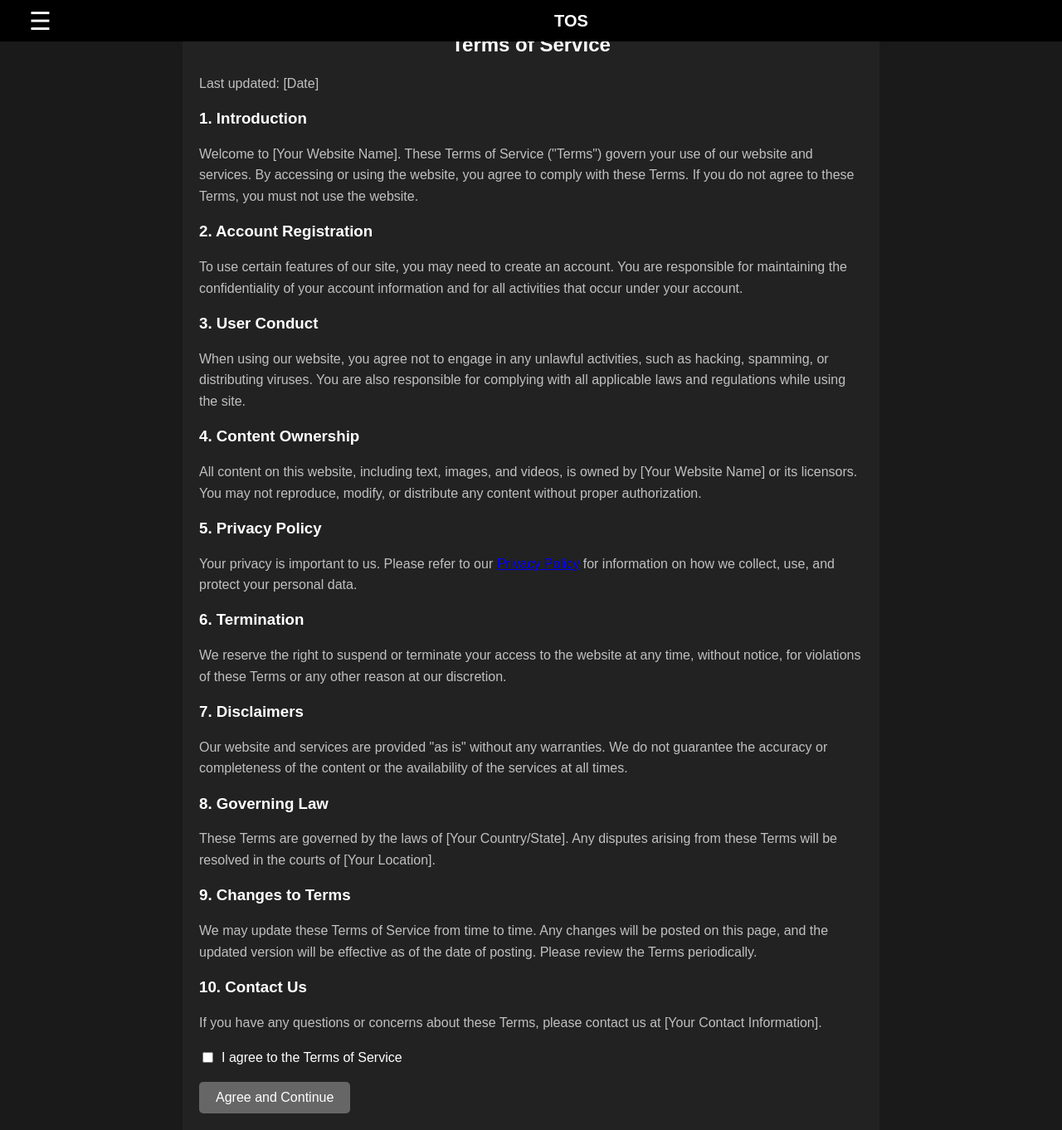
After one commit to NikkHubThe1st/Team-Project-and-Professionalism---Project, a PHP site: page /TOS.html in a window 1280 px wide. The commit adds this page. Shown: the whole page at 83% size. Run offline with PHP 8.4, Linux system fonts and the light colour scheme.

Commit message:
Add files via upload
reworked dashboard.html
created TOS.html and a JS script for HTML
css is universal for all pages

```diff
--- /dev/null
+++ b/TOS.html
@@ -0,0 +1,77 @@
+<!DOCTYPE html>
+<html lang="en">
+<head>
+    <meta charset="UTF-8">
+    <meta name="viewport" content="width=device-width, initial-scale=1.0">
+    <title>Terms of Service</title>
+    <link rel="stylesheet" href="styles.css"> <!-- Reuse the same stylesheet -->
+</head>
+<body>
+    <!-- Navigation Menu (same as Dashboard) -->
+    <div id="navbar">
+        <div id="menu-toggle" class="menu-icon">
+            &#9776; <!-- Hamburger Icon -->
+        </div>
+        <h1 class="dashboard-title">TOS</h1> <!-- Title changed to "TOS" -->
+        <nav id="side-nav" class="side-nav">
+            <ul>
+                <li><a href="Dashboard.html">Dashboard</a></li>
+                <li><a href="#">Rewards</a></li>
+                <li><a href="#">Report Issue</a></li>
+                <li><a href="TOS.html">TOS</a></li>
+                <li><a href="#">Profile</a></li>
+                <li><a href="#">Sign In</a></li>
+            </ul>
+        </nav>
+    </div>
+
+    <!-- Main Content for Terms of Service -->
+    <div id="tos-content">
+        <h2>Terms of Service</h2>
+        <p>Last updated: [Date]</p>
+
+        <h3>1. Introduction</h3>
+        <p>Welcome to [Your Website Name]. These Terms of Service ("Terms") govern your use of our website and services. By accessing or using the website, you agree to comply with these Terms. If you do not agree to these Terms, you must not use the website.</p>
+
+        <h3>2. Account Registration</h3>
+        <p>To use certain features of our site, you may need to create an account. You are responsible for maintaining the confidentiality of your account information and for all activities that occur under your account.</p>
+
+        <h3>3. User Conduct</h3>
+        <p>When using our website, you agree not to engage in any unlawful activities, such as hacking, spamming, or distributing viruses. You are also responsible for complying with all applicable laws and regulations while using the site.</p>
+
+        <h3>4. Content Ownership</h3>
+        <p>All content on this website, including text, images, and videos, is owned by [Your Website Name] or its licensors. You may not reproduce, modify, or distribute any content without proper authorization.</p>
+
+        <h3>5. Privacy Policy</h3>
+        <p>Your privacy is important to us. Please refer to our <a href="privacy-policy.html">Privacy Policy</a> for information on how we collect, use, and protect your personal data.</p>
+
+        <h3>6. Termination</h3>
+        <p>We reserve the right to suspend or terminate your access to the website at any time, without notice, for violations of these Terms or any other reason at our discretion.</p>
+
+        <h3>7. Disclaimers</h3>
+        <p>Our website and services are provided "as is" without any warranties. We do not guarantee the accuracy or completeness of the content or the availability of the services at all times.</p>
+
+        <h3>8. Governing Law</h3>
+        <p>These Terms are governed by the laws of [Your Country/State]. Any disputes arising from these Terms will be resolved in the courts of [Your Location].</p>
+
+        <h3>9. Changes to Terms</h3>
+        <p>We may update these Terms of Service from time to time. Any changes will be posted on this page, and the updated version will be effective as of the date of posting. Please review the Terms periodically.</p>
+
+        <h3>10. Contact Us</h3>
+        <p>If you have any questions or concerns about these Terms, please contact us at [Your Contact Information].</p>
+
+        <!-- Terms Agreement Section -->
+        <div id="tos-agreement">
+            <input type="checkbox" id="agreeCheckbox">
+            <label for="agreeCheckbox">I agree to the Terms of Service</label>
+        </div>
+
+        <!-- Submit Button (disabled initially) -->
+        <button id="submitBtn" disabled>Agree and Continue</button>
+    </div>
+
+    <!-- Separate JavaScript file -->
+    <script src="script.js"></script>
+	<script src ="TOS.js"></script>
+</body>
+</html>
--- /dev/null
+++ b/TOS.js
@@ -0,0 +1,25 @@
+// Handle checkbox interaction for TOS agreement
+const agreeCheckbox = document.getElementById('agreeCheckbox');
+const submitBtn = document.getElementById('submitBtn');
+
+// Enable or disable the submit button based on the checkbox state
+agreeCheckbox.addEventListener('change', () => {
+    if (agreeCheckbox.checked) {
+        submitBtn.disabled = false;  // Enable button if checkbox is checked
+    } else {
+        submitBtn.disabled = true;   // Disable button if checkbox is unchecked
+    }
+});
+
+// Action when the submit button is clicked
+submitBtn.addEventListener('click', () => {
+    if (agreeCheckbox.checked) {
+        // Logic for when the user agrees and clicks "Continue"
+        // For now, we can just redirect or display a success message
+        alert("Thank you for agreeing to the Terms of Service!");
+        // You can redirect the user to another page (e.g., the Dashboard)
+        window.location.href = "Dashboard.html"; // Replace with your redirect URL
+    } else {
+        alert("Please agree to the Terms of Service before continuing.");
+    }
+});
--- a/script.js
+++ b/script.js
@@ -10,77 +10,67 @@ menuToggle.addEventListener('click', () => {
     }
 });
 
-// Circular Queue Articles
+// Circular Queue Articles with Transitions
 const articlesContainer = document.getElementById('articles-container');
 const prevButton = document.getElementById('prev');
 const nextButton = document.getElementById('next');
 
-// Get article width
-const getArticleWidth = () => {
-    const firstArticle = articlesContainer.children[0];
-    const style = getComputedStyle(articlesContainer);
-    const gap = parseInt(style.gap); // Get the gap value between articles
-    return firstArticle.offsetWidth + gap;
+// Get all articles
+const articles = Array.from(articlesContainer.children);
+const totalArticles = articles.length;
+
+// Initialize pointers
+let frontPointer = 0; // Index of the first visible article
+let isAnimating = false; // To prevent overlapping transitions
+
+// Function to update container transform with transition
+const updateTransform = (direction) => {
+    if (isAnimating) return; // Prevent overlapping animations
+    isAnimating = true;
+
+    // Apply transform based on direction
+    if (direction === 'next') {
+        articlesContainer.style.transition = 'transform 0.5s ease';
+        articlesContainer.style.transform = `translateX(-${articles[0].offsetWidth + 20}px)`; // Include gap
+    } else if (direction === 'prev') {
+        articlesContainer.style.transition = 'none';
+        articlesContainer.style.transform = `translateX(-${articles[0].offsetWidth + 20}px)`; // Include gap
+        const lastArticle = articlesContainer.lastElementChild;
+        articlesContainer.prepend(lastArticle);
+        setTimeout(() => {
+            articlesContainer.style.transition = 'transform 0.5s ease';
+            articlesContainer.style.transform = 'translateX(0px)';
+        });
+    }
+
+    setTimeout(() => {
+        // Rearrange articles to maintain circular behavior after animation
+        if (direction === 'next') {
+            const firstArticle = articlesContainer.firstElementChild;
+            articlesContainer.appendChild(firstArticle);
+            articlesContainer.style.transition = 'none';
+            articlesContainer.style.transform = 'translateX(0px)';
+        }
+        isAnimating = false;
+    }, 500); // Match transition duration
 };
 
-// Clone the first and last articles
-const cloneArticles = () => {
-    const articles = articlesContainer.children;
-    const firstArticle = articles[0];
-    const lastArticle = articles[articles.length - 1];
-
-    // Clone the first and last articles
-    const firstClone = firstArticle.cloneNode(true);
-    const lastClone = lastArticle.cloneNode(true);
-
-    // Insert the cloned articles at the beginning and end of the container
-    articlesContainer.insertBefore(lastClone, firstArticle);
-    articlesContainer.appendChild(firstClone);
-
-    // Ensure the container starts from the first article (index 0)
-    articlesContainer.style.transform = `translateX(0)`;
-    articlesContainer.style.transition = "none"; // Disable transition during initial setup
+// Function to increment pointer
+const incrementPointer = () => {
+    frontPointer = (frontPointer + 1) % totalArticles;
+    updateTransform('next');
 };
 
-// Initialize circular queue
-cloneArticles();
+// Scroll right (Next button click)
+nextButton.addEventListener('click', incrementPointer);
 
-let scrollIndex = 1;  // Start at the second article (index 1, skipping the first clone)
-const articleWidth = getArticleWidth();
-
-// Set the width of the articles container to fit all articles
-const setContainerWidth = () => {
-    const totalWidth = articleWidth * (articlesContainer.children.length - 2); // Subtract 2 for the cloned articles
-    articlesContainer.style.width = `${totalWidth}px`;
-};
-
-// Initialize the container width
-setContainerWidth();
-
-// Scroll right (next button)
-nextButton.addEventListener('click', () => {
-    if (scrollIndex < articlesContainer.children.length - 4) {  // Stop before the last cloned article
-        scrollIndex++;
-        articlesContainer.style.transition = "transform 0.3s ease";
-        articlesContainer.style.transform = `translateX(-${scrollIndex * articleWidth}px)`;
-    } else {
-        // If we're at the end (the last original article), jump to the second article (real article)
-        scrollIndex = 0;  // Reset scrollIndex to the second article
-        articlesContainer.style.transition = "transform 0.3s ease";
-        articlesContainer.style.transform = `translateX(-${scrollIndex * articleWidth}px)`;
-    }
+// Scroll left (Previous button click)
+prevButton.addEventListener('click', () => {
+    frontPointer = (frontPointer - 1 + totalArticles) % totalArticles;
+    updateTransform('prev');
 });
 
-// Scroll left (prev button)
-prevButton.addEventListener('click', () => {
-    if (scrollIndex > 0) {  // Don't go past the first original article
-        scrollIndex--;
-        articlesContainer.style.transition = "transform 0.3s ease";
-        articlesContainer.style.transform = `translateX(-${scrollIndex * articleWidth}px)`;
-    } else {
-        // If we're at the start (the first original article), jump to the second last article
-        scrollIndex = articlesContainer.children.length - 4;  // Go to the second last original article
-        articlesContainer.style.transition = "transform 0.3s ease";
-        articlesContainer.style.transform = `translateX(-${scrollIndex * articleWidth}px)`;
-    }
-});
+// Auto-Increment Pointer Every 3 Seconds
+setInterval(() => {
+    incrementPointer();
+}, 5000);
--- a/styles.css
+++ b/styles.css
@@ -134,3 +134,105 @@ body {
         margin-left: 15px;
     }
 }
+/* Dashboard Title */
+.dashboard-title {
+    font-size: 20px;
+    color: #fff;
+    margin-left: 20px;
+    padding: 15px;
+    flex-grow: 1; /* Push title to the center if side menu expands */
+    text-align: center;
+}
+
+/* Composting Guide */
+#compost-guide {
+    margin: 20px auto;
+    padding: 20px;
+    max-width: 800px;
+    background-color: #222; /* Slightly lighter than background for contrast */
+    color: #e0e0e0;
+    border-radius: 8px;
+    box-shadow: 0 4px 8px rgba(0, 0, 0, 0.2);
+}
+
+#compost-guide h2 {
+    text-align: center;
+    margin-bottom: 10px;
+    font-size: 24px;
+    color: #fff; /* Make title stand out */
+}
+
+#compost-guide ol {
+    padding-left: 20px;
+    line-height: 1.6;
+}
+
+#compost-guide li {
+    margin-bottom: 10px;
+}
+
+#compost-guide p {
+    margin-top: 15px;
+    font-size: 16px;
+    text-align: center;
+    color: #c0c0c0; /* Slightly dim text for closing statement */
+}
+#articles-section {
+    overflow: hidden; /* Hide overflowing articles */
+}
+#tos-content {
+    padding: 20px;
+    margin-top: 70px; /* Offset for the fixed navbar */
+    max-width: 800px;
+    margin: 0 auto;
+    background-color: #222; /* Dark background for content */
+}
+
+#tos-content h2 {
+    text-align: center;
+    color: #fff;
+}
+
+#tos-content h3 {
+    color: #fff;
+}
+
+#tos-content p {
+    color: #c0c0c0;
+    line-height: 1.6;
+}
+
+/* Terms of Service Checkbox */
+#tos-agreement {
+    margin-top: 20px;
+    display: flex;
+    align-items: center;
+    color: #fff;
+}
+
+#tos-agreement input[type="checkbox"] {
+    margin-right: 10px;
+    accent-color: #007bff; /* Accent color for the checkbox */
+}
+
+/* Submit Button Styling */
+#submitBtn {
+    margin-top: 20px;
+    padding: 10px 20px;
+    background-color: #007bff;
+    color: white;
+    border: none;
+    border-radius: 5px;
+    font-size: 16px;
+    cursor: pointer;
+    transition: background-color 0.3s;
+}
+
+#submitBtn:disabled {
+    background-color: #666;
+    cursor: not-allowed;
+}
+
+#submitBtn:hover:enabled {
+    background-color: #0056b3;
+}
```
Also changed, not shown: Dashboard.html (+30 -3 lines), TOS.txt (added).
